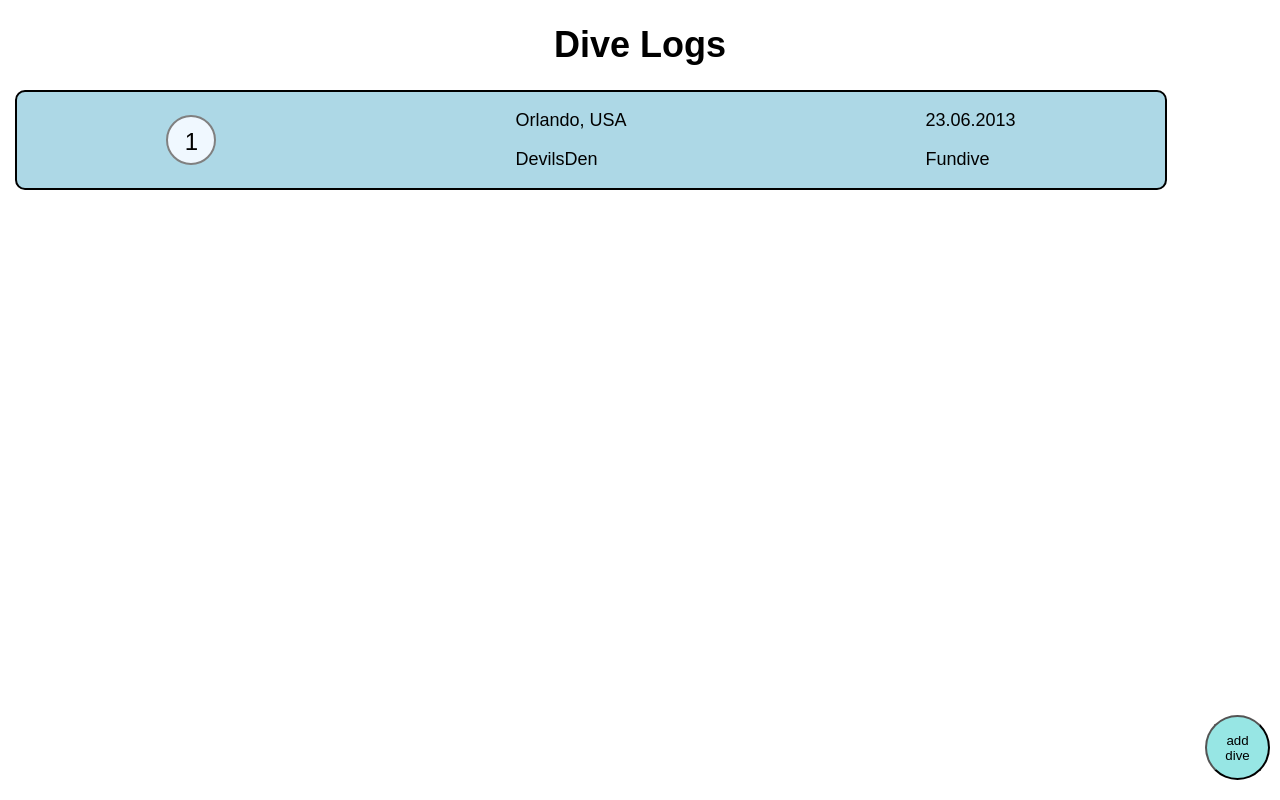
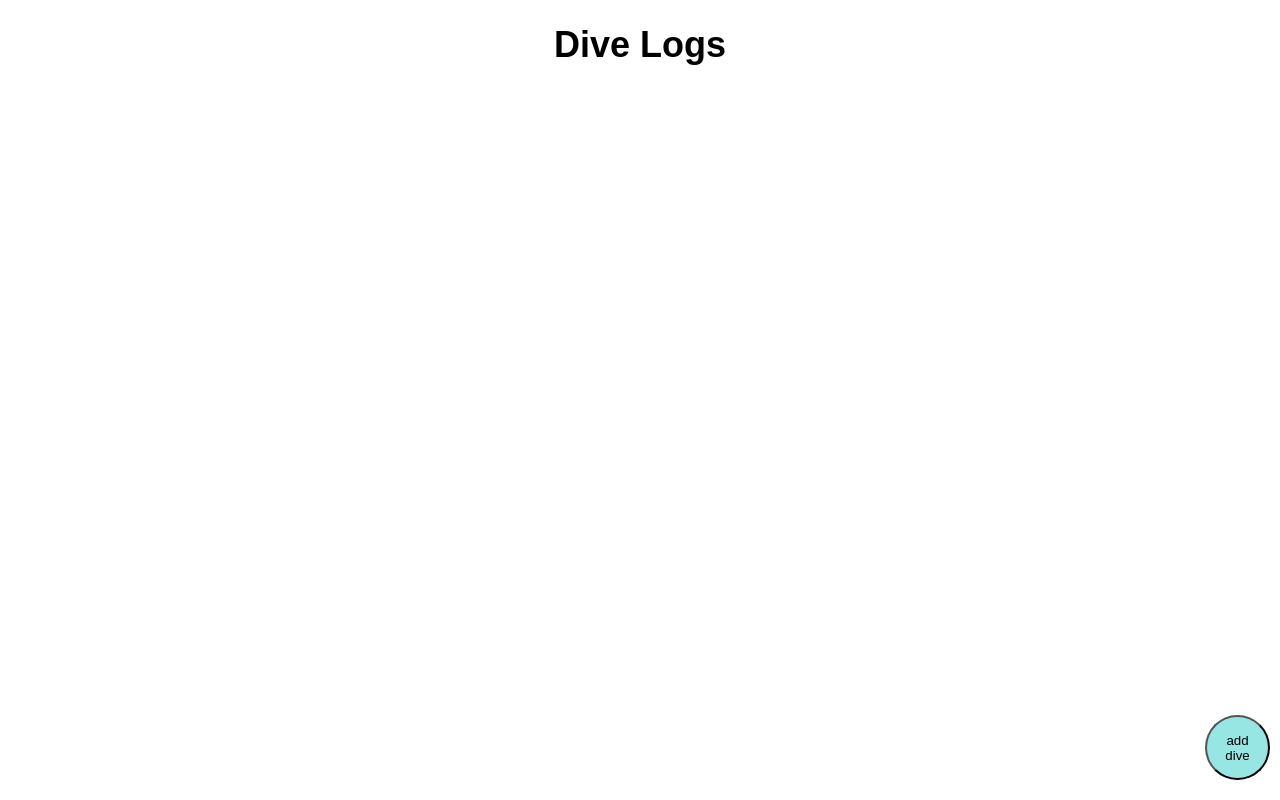
Before and after one commit to FlyingMoe91/capstone-project, a React (Create React App) app: page / in a window 1280 px wide. Built offline with nearby package versions, Linux system fonts and the light colour scheme.

Commit message:
Add function to create new divelog, save in an array and map over the array to show all saved divelogs

```diff
--- a/src/App.js
+++ b/src/App.js
@@ -3,20 +3,7 @@ import Logbook from './pages/Logbook';
 export default function App() {
   return (
     <>
-      <Logbook
-        divenumber="1"
-        city="Orlando"
-        country="USA"
-        locationname="DevilsDen"
-        date="23.06.2013"
-        typeOfDive="Fundive"
-        timeIn="07:45"
-        timeOut="08.40"
-        bottomTime="0h 55min"
-        maxDepth="21.4m"
-        buddyName="JonDoe"
-        notes="weights 1.5kg, vis. 8m, no current, seen: turtle, trigger"
-      />
+      <Logbook />
     </>
   );
 }
--- a/src/DiveLog/DiveLog.js
+++ b/src/DiveLog/DiveLog.js
@@ -5,14 +5,14 @@ export default function DiveLog({
   divenumber,
   city,
   country,
-  locationname,
+  location,
   date,
   typeOfDive,
   timeIn,
   timeOut,
   bottomTime,
   maxDepth,
-  buddyName,
+  buddy,
   notes,
 }) {
   const [active, setActive] = useState(true);
@@ -25,7 +25,7 @@ export default function DiveLog({
             <p>
               {city}, {country}
             </p>
-            <p>{locationname}</p>
+            <p>{location}</p>
           </div>
           <div>
             <p>{date}</p>
@@ -42,7 +42,7 @@ export default function DiveLog({
               <p>
                 {city}, {country}
               </p>
-              <p>{locationname}</p>
+              <p>{location}</p>
             </div>
             <div>
               <p>{date}</p>
@@ -57,9 +57,9 @@ export default function DiveLog({
             <p>bottom time: </p>
             <p>{bottomTime}</p>
             <p>max. depth: </p>
-            <p>{maxDepth}</p>
+            <p>{maxDepth}m</p>
             <p>buddy: </p>
-            <p>{buddyName}</p>
+            <p>{buddy}</p>
             <p>notes: </p>
             <p>{notes}</p>
           </CardDetails>
--- a/src/components/AddDiveForm/AddDive.js
+++ b/src/components/AddDiveForm/AddDive.js
@@ -5,19 +5,6 @@ import ButtonBack from '../Button/Button';
 
 export default function AddDive({ handleTogglePage, onCreateDive }) {
   const [diveData, setDiveData] = useState('');
-
-  function handelOnChange(event) {
-    const { name, value } = event.target;
-    setDiveData({
-      ...diveData,
-      [name]: value,
-    });
-  }
-
-  function handleSubmit(event) {
-    event.preventDefault();
-    onCreateDive(diveData);
-  }
 
   return (
     <>
@@ -154,6 +141,19 @@ export default function AddDive({ handleTogglePage, onCreateDive }) {
       </FormStyled>
     </>
   );
+
+  function handelOnChange(event) {
+    const { name, value } = event.target;
+    setDiveData({
+      ...diveData,
+      [name]: value,
+    });
+  }
+
+  function handleSubmit(event) {
+    event.preventDefault();
+    onCreateDive(diveData);
+  }
 }
 
 const Headline = styled.h1`
--- a/src/pages/Logbook.js
+++ b/src/pages/Logbook.js
@@ -3,40 +3,46 @@ import { useState } from 'react';
 import AddDive from '../components/AddDiveForm/AddDive';
 import DiveLog from '../DiveLog/DiveLog';
 
-export default function Logbook({
-  divenumber,
+export default function Logbook({ divenumber }) {
+  const [active, setActive] = useState(true);
+  const [diveData, setDiveData] = useState([]);
+
+  console.log(diveData);
+  return (
+    <>
+      {active && <Headline>Dive Logs</Headline>}
+      {active && (
+        <Grid role="list">
+          {diveData.map(
+            ({
+              location,
               city,
               country,
-  locationname,
               date,
+              buddy,
               typeOfDive,
               timeIn,
               timeOut,
               bottomTime,
               maxDepth,
-  buddyName,
               notes,
-}) {
-  const [active, setActive] = useState(true);
-  return (
-    <>
-      {active && <Headline>Dive Logs</Headline>}
-      {active && (
-        <Grid>
+            }) => (
               <DiveLog
-            divenumber={divenumber}
+                location={location}
                 city={city}
                 country={country}
-            locationname={locationname}
                 date={date}
+                buddy={buddy}
                 typeOfDive={typeOfDive}
                 timeIn={timeIn}
                 timeOut={timeOut}
                 bottomTime={bottomTime}
                 maxDepth={maxDepth}
-            buddyName={buddyName}
                 notes={notes}
+                divenumber={divenumber}
               />
+            )
+          )}
         </Grid>
       )}
       {!active && (
@@ -53,9 +59,10 @@ export default function Logbook({
     setActive(!active);
   }
 
-  function handleCreateDive(diveData) {
-    console.log(diveData);
+  function handleCreateDive(newData) {
+    setDiveData([newData], ...diveData);
     setActive(!active);
+    console.log(newData);
   }
 }
 
```
Lines whose indentation alone changed are shown as unchanged.
